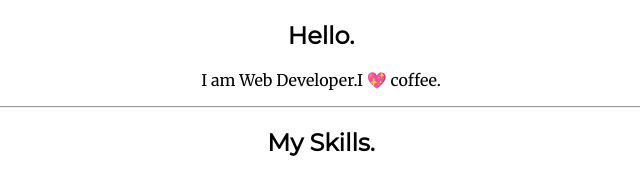
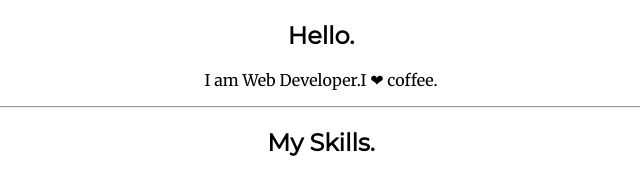
Before and after one commit to sayed1998/Mysite, a plain HTML site: page index.html in a window 1280 px wide. Shown: the part 938-1112 px from the top of the page, 319-959 px from the left. Drawn offline with Linux system fonts and the light colour scheme.

Commit message:
Update index.html

```diff
--- a/index.html
+++ b/index.html
@@ -19,7 +19,7 @@
       <div class="profile">
         <img src="images/img2.jpg" width="250" height="270" alt="profile-img">
         <h2>Hello.</h2>
-        <p>I am Web Developer.I 💖 coffee.</p>
+        <p>I am Web Developer.I ❤ coffee.</p>
       </div>
       <hr>
       <div class="skills">
```
